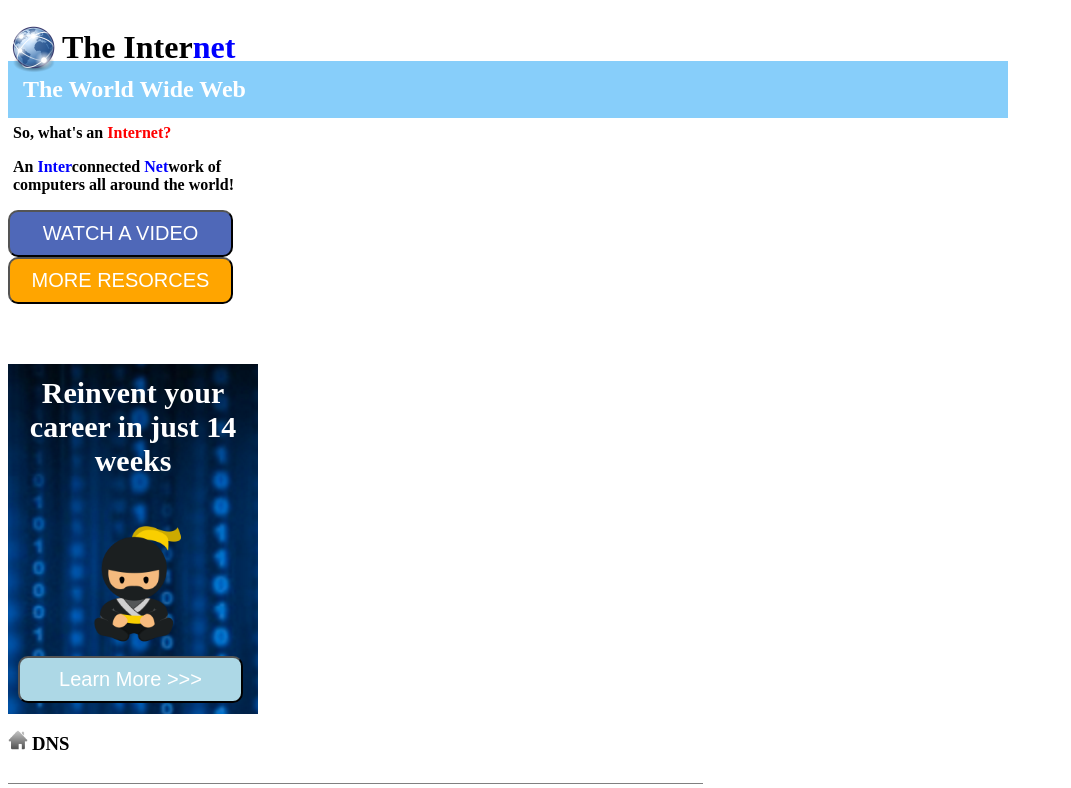
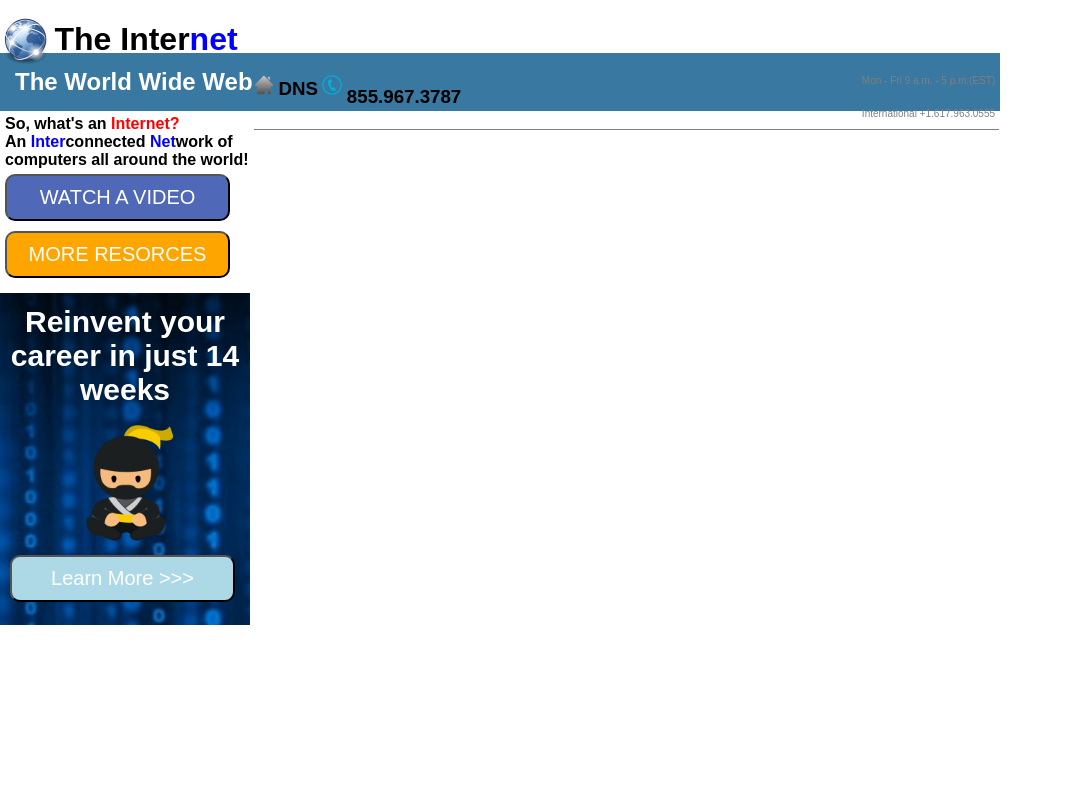
Before and after one commit to kylehawk2/Internet-Assignment, a plain HTML site: page index.html in a window 1280 px wide. Shown: the whole page, without its empty margins (0-1071 px from the left). Drawn offline with Linux system fonts and the light colour scheme.

Commit message:
modification #4

```diff
--- a/index.html
+++ b/index.html
@@ -30,6 +30,12 @@
             <div class="main_header">
                 <img src="home.png">
                 <h3>DNS</h3>
+                <img src="phone.png" class="phone_img">
+                <div class="contact_info">
+                    <p>Mon - Fri 9 a.m. - 5 p.m.(EST)</p>
+                    <h3>855.967.3787</h3>
+                    <p>International +1.617.963.0555</p>
+                </div>
             </div>
         </div>
     </div>
--- a/style.css
+++ b/style.css
@@ -1,4 +1,4 @@
-.{
+*{
     margin: 0;
     padding: 0;
     font-family: Arial;
@@ -25,11 +25,11 @@
 }
 .container h2{
     width: 970px;
-    background-color: lightskyblue;
+    background-color: rgb(57, 120, 160);
     color: white;
     text-align: left;
-   padding: 15px;
-   margin-top: -15px;
+    padding: 15px;
+    margin-top: -15px;
 }
 .main{
     width: 250px;
@@ -38,6 +38,12 @@
 .main p{
     font-weight: 900;
     margin-left: 5px;
+}
+.side_bar{
+    width: 250px;
+	display: inline-block;
+	vertical-align: top;
+	padding-top: 15px;
 }
 .side_bar .red{
     color: red;
@@ -50,6 +56,7 @@
     border-radius: 10px;
     padding: 10px;
     font-size: 20px;
+    margin: 5px;
 }
 .blue_button{
     background-color: rgb(79, 104, 184);
@@ -62,13 +69,12 @@
 .line{
     width: 250px;
     background-color: black;
-    float: center;
 }
 .reinvent{
     background-image: url(ad_background.png);
-    height: 330px;
+    height: 312px;
     padding-top: 20px;
-    margin-top: 60px;
+    margin-top: 10px;
 }
 .reinvent h3{
     font-size: 30px;
@@ -91,16 +97,32 @@
     margin: 0 auto;
 }
 .main_header{
+    position: relative;
+    top: -550px;
+    left: 254px;
+    width: 745px;
     border-bottom: 1px solid grey;
     padding-bottom: 10px;
 }
 .main_header img{
     width: 20px;
 }
+.main_header .phone_img{
+    width: 20px;
+    position: relative;
+}
+.main_header p{
+    position: relative;
+    left: 515px;
+    font-size: 10px;
+    color: grey;
+    margin-left: 0px;
+    font-weight: 1;
+}
 .main_header h3{
     display: inline-block;
 }
-.main_content{
+.contact_info{
     display: inline-block;
-    width: 695px;
+    vertical-align: top;
 }
```
